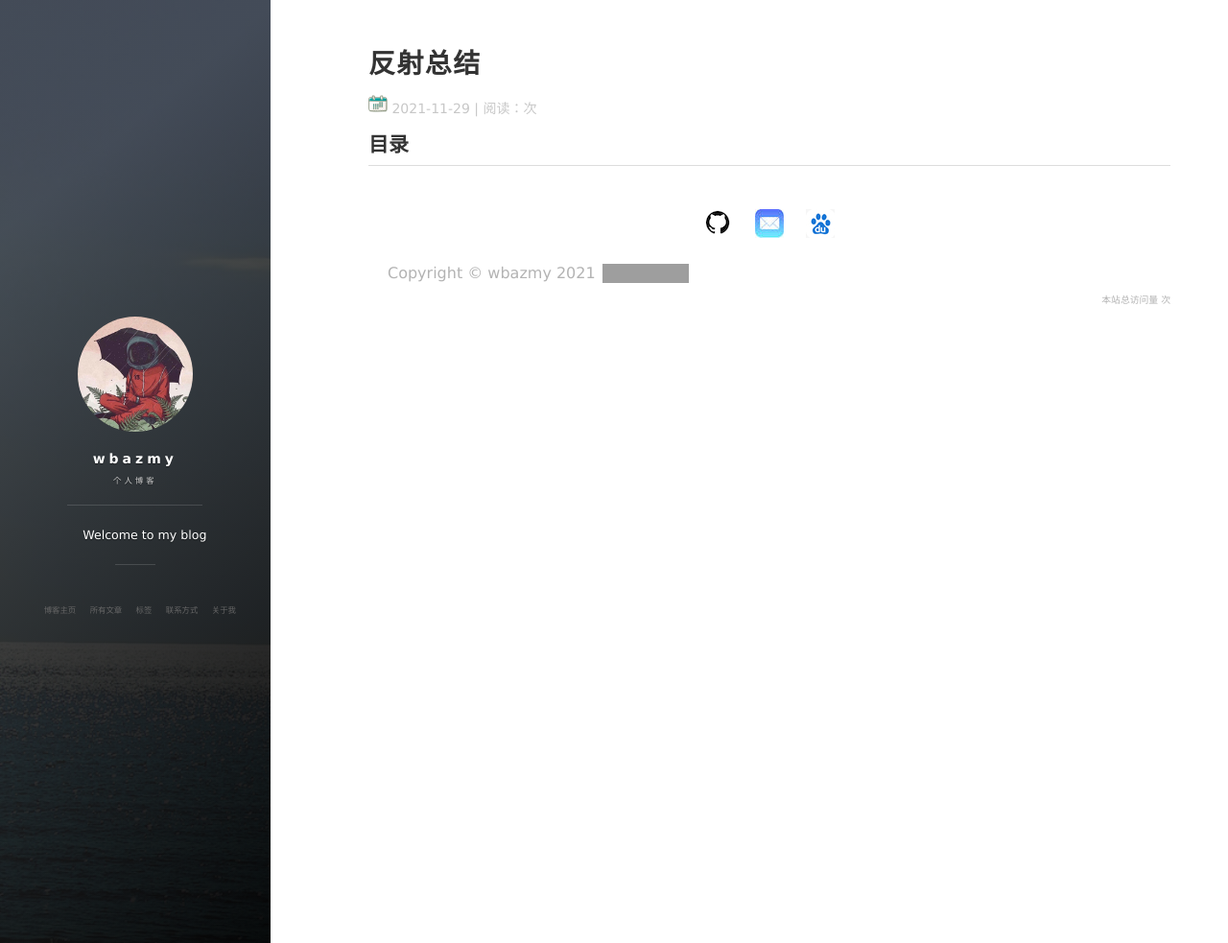
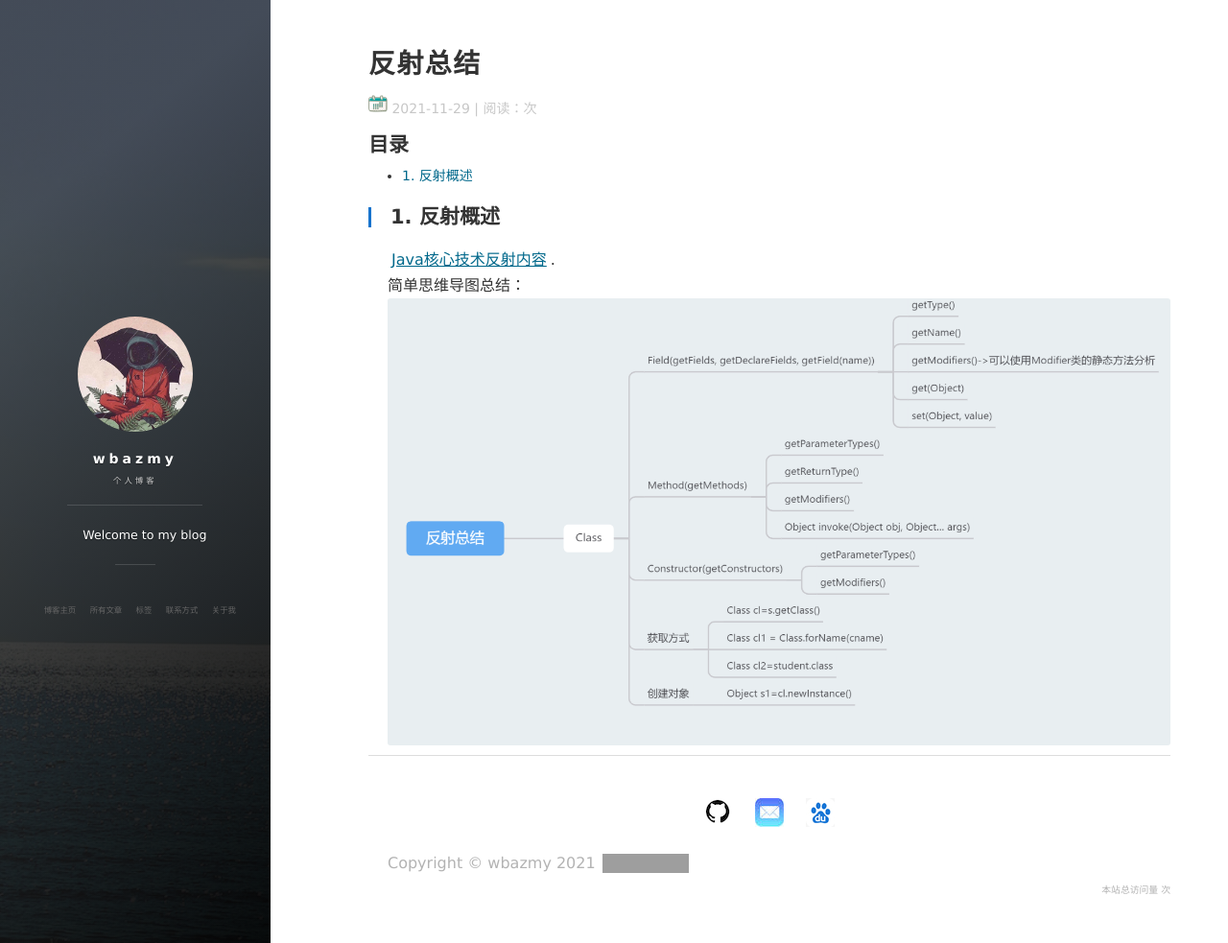
Before and after one commit to wbazmy/wbazmy.github.io, a Jekyll site: the page built from _posts/2021-11-29-反射总结.md, in a window 1280 px wide and 983 px high. Shown: the whole window at 96% size. Built offline with Jekyll 4.4.1, drawn with Linux system fonts in a browser that asks for light colours; nearby versions of some CDN libraries; comment, search, counter and statistics services are not loaded; grey boxes are pictures that could not be loaded.

Commit message:
Update 2021-11-29-反射总结.md

```diff
--- a/_posts/2021-11-29-反射总结.md
+++ b/_posts/2021-11-29-反射总结.md
@@ -4,3 +4,7 @@ title: 反射总结
 date: 2021-11-29
 tags: JavaSE基础
 ---
+## 1. 反射概述
+[Java核心技术反射内容](https://wbazmy.com/2021/10/%E7%BB%A7%E6%89%BF/#6-%E5%8F%8D%E5%B0%84).
+简单思维导图总结：
+![](/images/JavaSE/41.png)
```
